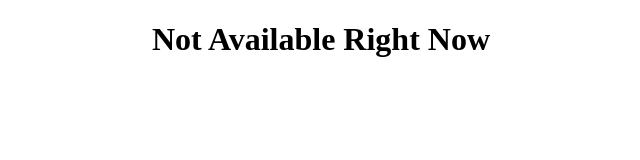
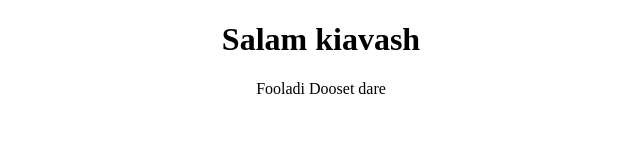
Before and after one commit to lokijuhygtfrde/lokijuhygtfrde.github.io, a plain HTML site: page index.html in a window 1280 px wide. Shown: the whole page, without its empty margins (319-959 px from the left). Drawn offline with Linux system fonts and the light colour scheme.

Commit message:
Update index.html
Specially for kiavash

```diff
--- a/index.html
+++ b/index.html
@@ -1,9 +1,10 @@
 <!DOCTYPE html>
 <html>
   <body>
-    <title>>Not Available Right Now</title>
+    <title>>Salam Kivash</title>
     <center>
-    <h1>Not Available Right Now</h1>
+    <h1>Salam kiavash</h1>
+    <p> Fooladi Dooset dare </p>
     </center>
   </body>
 </html>
```
